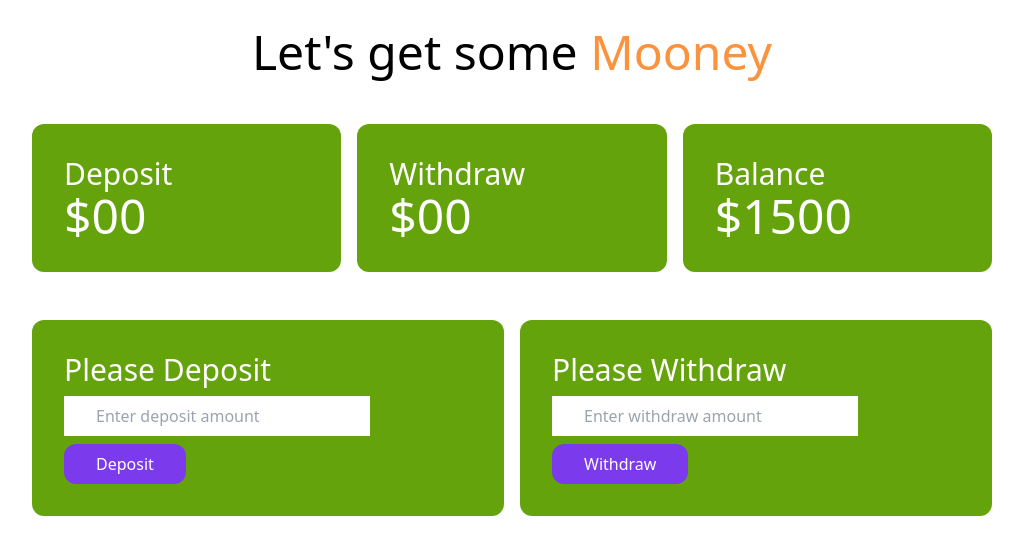
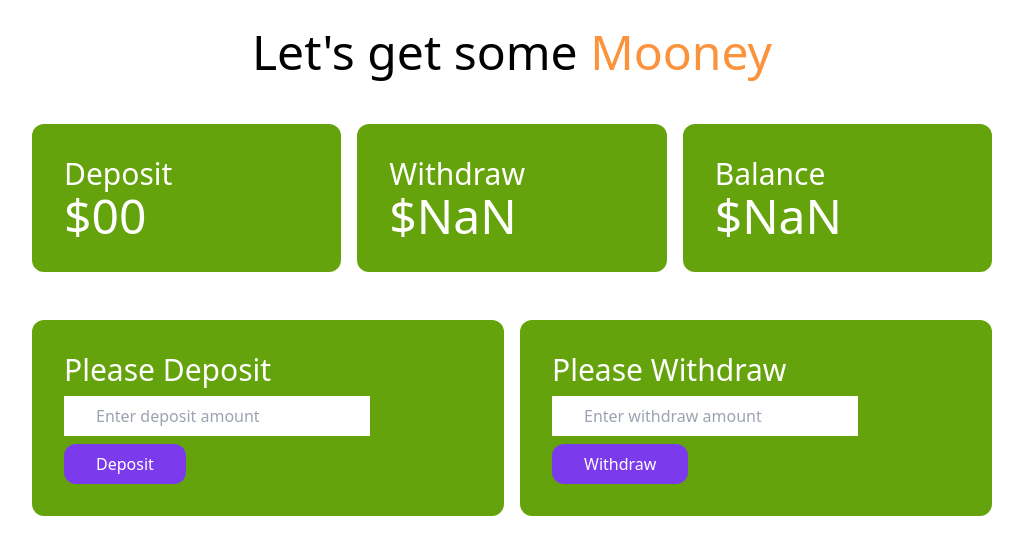
Before and after one commit to Imon13/Bank, a plain HTML site: page bank.html in a window 1280 px wide. Both pictures are taken after a click on the button "Withdraw". Shown: the whole page, without its empty margins (128-1151 px from the left). Drawn offline with nearby package versions, Linux system fonts and the light colour scheme.

Commit message:
withdraw section also done and projecte compleated

```diff
--- a/bank.html
+++ b/bank.html
@@ -21,7 +21,7 @@
                 </div>
                 <div class="bg-lime-600 p-8 rounded-xl">
                     <h4 class="text-3xl">Withdraw</h4>
-                    <h2 class="text-5xl">$00</h2>
+                    <h2 class="text-5xl">$<span id="withdraw-total">00</span></h2>
                 </div>
                 <div class="bg-lime-600 p-8 rounded-xl">
                     <h4 class="text-3xl">Balance</h4>
@@ -47,5 +47,7 @@
         </section>
     </main>
     <script src="js/deposit.js"></script>
+    <script src="js/withdraw.js"></script>
+
 </body>
 </html>
--- /dev/null
+++ b/js/withdraw.js
@@ -0,0 +1,24 @@
+document.getElementById('btn-withdraw').addEventListener('click',function(){
+    const withdrawFeild = document.getElementById('withdraw-feild')
+    const newWithdrawAmountString = withdrawFeild.value
+    const newWithdrawAmount = parseFloat(newWithdrawAmountString)
+    const withdrawTotalAmount = document.getElementById('withdraw-total')
+    const priviousWithdrawTotalString = withdrawTotalAmount.innerText
+    const priviousWithdrawTotal = parseFloat(priviousWithdrawTotalString)
+
+    const balanceTotalElement = document.getElementById('balance-total')
+    const priviousBalanceTotalString = balanceTotalElement.innerText
+    const priviousBalanceTotal = parseFloat(priviousBalanceTotalString)
+    if(newWithdrawAmount>priviousBalanceTotal){
+        alert(' Insufficent balance ! You cant with draw that much money')
+    }
+    else{
+        const currentWithdrawTotal =  newWithdrawAmount + priviousWithdrawTotal
+        withdrawTotalAmount.innerText = currentWithdrawTotal
+        const currentBalancrTotal = priviousBalanceTotal - newWithdrawAmount
+    balanceTotalElement.innerText = currentBalancrTotal
+
+    }
+     withdrawFeild.value = ''
+
+})
```
